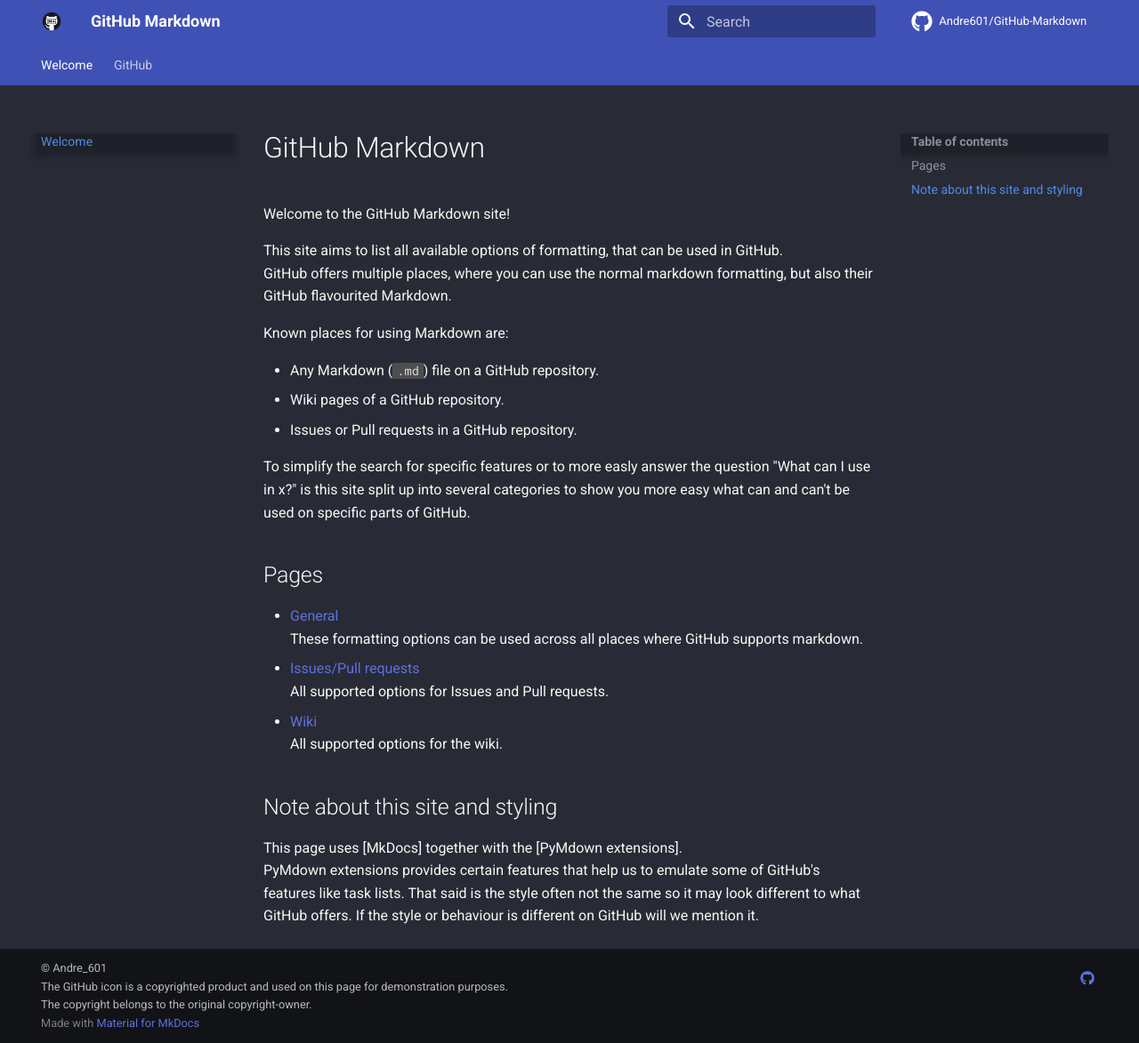
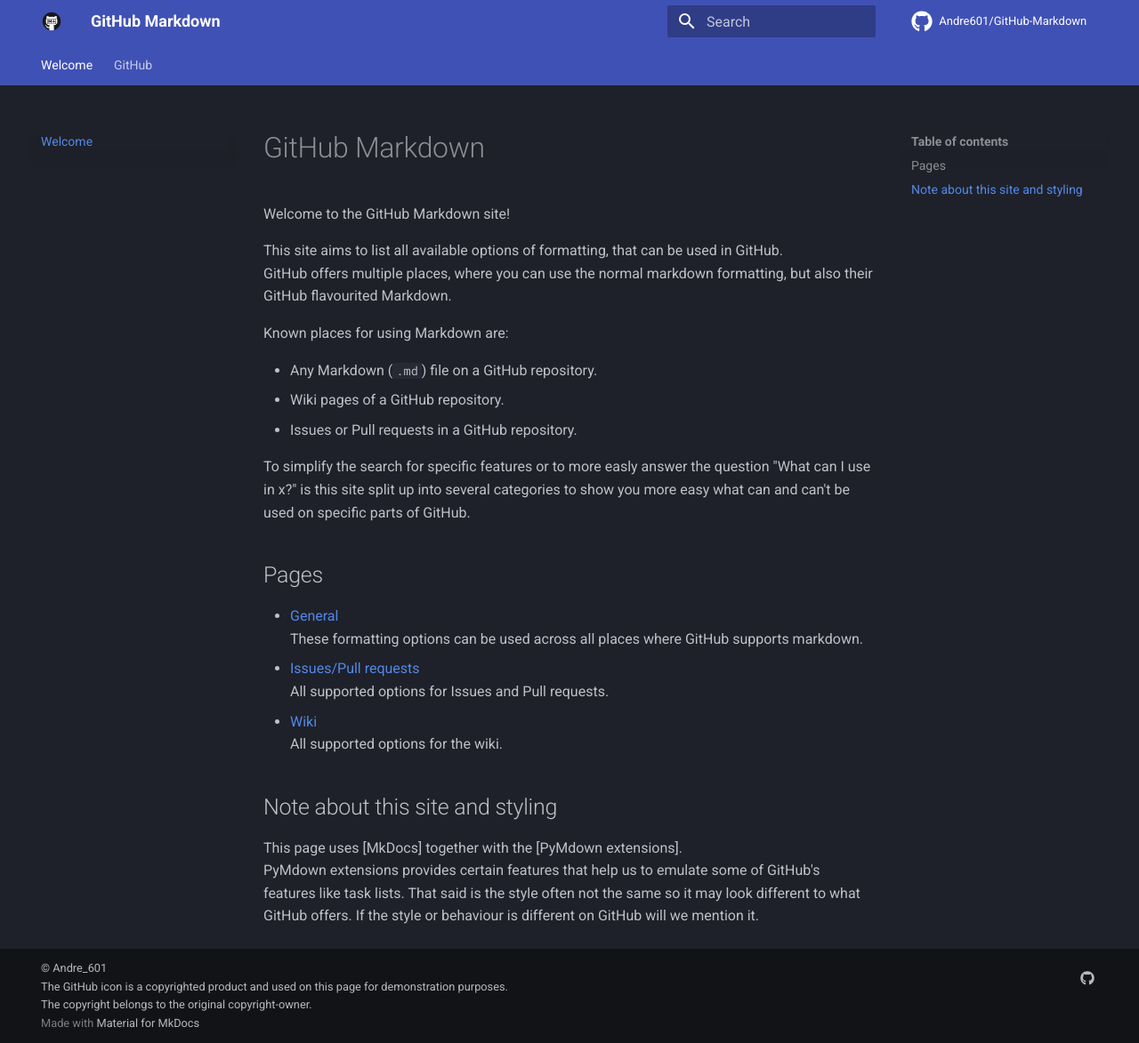
Before and after one commit to Andre601/GitHub-Markdown, an MkDocs documentation site: the page built from docs/index.md, in a window 1280 px wide and 1173 px high. Shown: the whole window at 89% size. Built offline with MkDocs 1.6.1 and Material for MkDocs 9.7.7, drawn with Linux system fonts in a browser that asks for light colours; comment, search, counter and statistics services are not loaded.

Commit message:
Update extra.css

```diff
--- a/docs/assets/css/extra.css
+++ b/docs/assets/css/extra.css
@@ -1,4 +1,2 @@
 @import "extensions/tabbed.css";
 @import "extensions/tasklist.css";
-
-@import "styling/dark.css";
```
